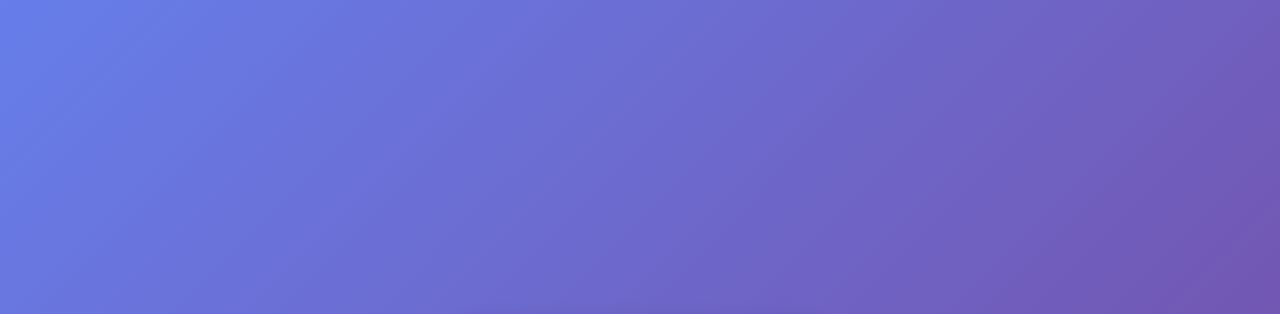
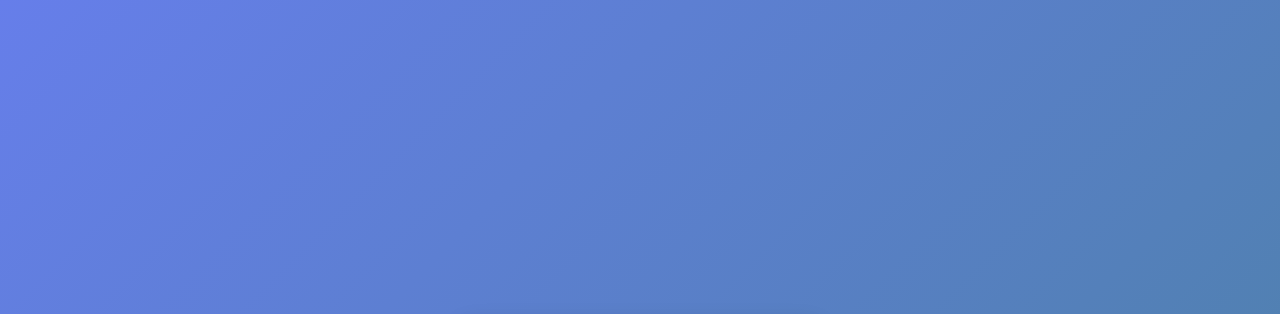
Before and after one commit to Lucasmdl21/to-do-list, a plain HTML site: page index.html in a window 1280 px wide. Shown: the top 314 px of the page. Drawn offline with Linux system fonts and the light colour scheme.

Commit message:
Cor mudada

```diff
--- a/CSS/estilo.css
+++ b/CSS/estilo.css
@@ -6,7 +6,7 @@
 }
 
 body {
-  background: linear-gradient(135deg, #667eea, #764ba2);
+  background: linear-gradient(135deg, #667eea, #4b81a2);
   min-height: 100vh;
   display: flex;
   align-items: center;
```
